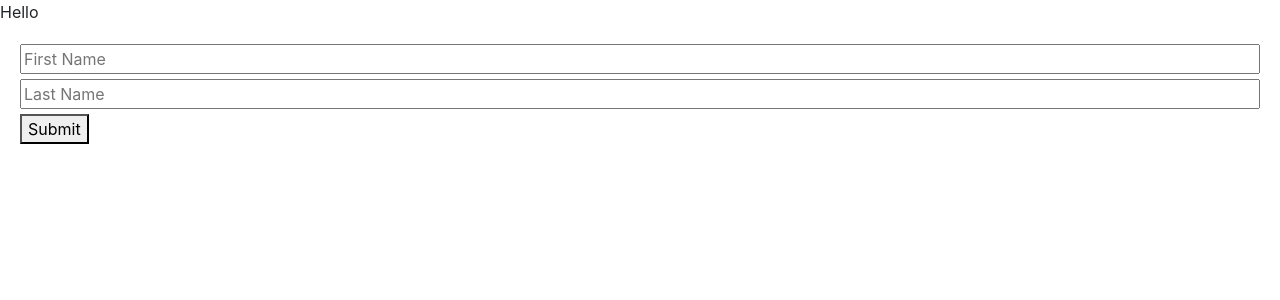
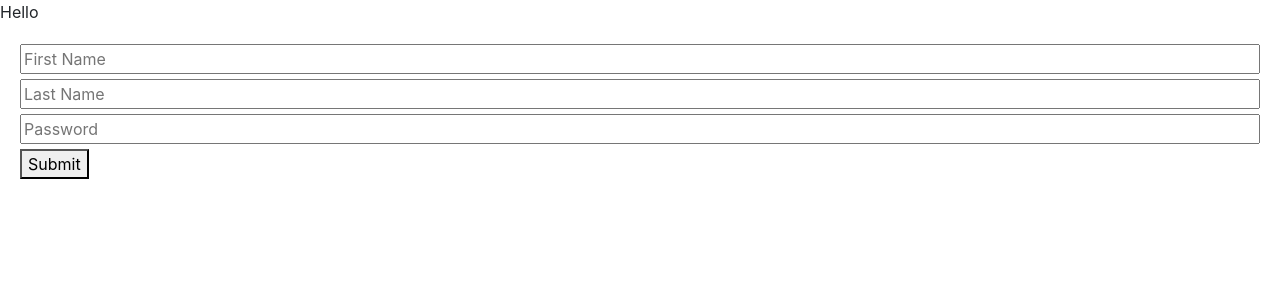
Before and after one commit to smwarsh/reactpractice, a React (Create React App) app: page / in a window 1280 px wide. Shown: the top 300 px of the page. Built offline with nearby package versions, Linux system fonts and the light colour scheme.

Commit message:
Add password field to form that updates this.state.password

```diff
--- a/src/components/Form/Form.js
+++ b/src/components/Form/Form.js
@@ -5,7 +5,8 @@ class Form extends Component {
   // Setting the component's initial state
   state = {
     firstName: "",
-    lastName: ""
+    lastName: "",
+    password: ""
   };
 
   handleInputChange = event => {
@@ -24,10 +25,12 @@ class Form extends Component {
     event.preventDefault();
 
     // Alert the user their first and last name, clear `this.state.firstName` and `this.state.lastName`, clearing the inputs
+    // Clear the input for password too
     alert(`Hello ${this.state.firstName} ${this.state.lastName}`);
     this.setState({
       firstName: "",
-      lastName: ""
+      lastName: "",
+      password: ""
     });
   };
 
@@ -53,6 +56,13 @@ class Form extends Component {
             type="text"
             placeholder="Last Name"
           />
+          <input
+            value={this.state.password}
+            name="password"
+            onChange={this.handleInputChange}
+            type="password"
+            placeholder="Password"
+          />
           <button onClick={this.handleFormSubmit}>Submit</button>
         </form>
       </div>
```
